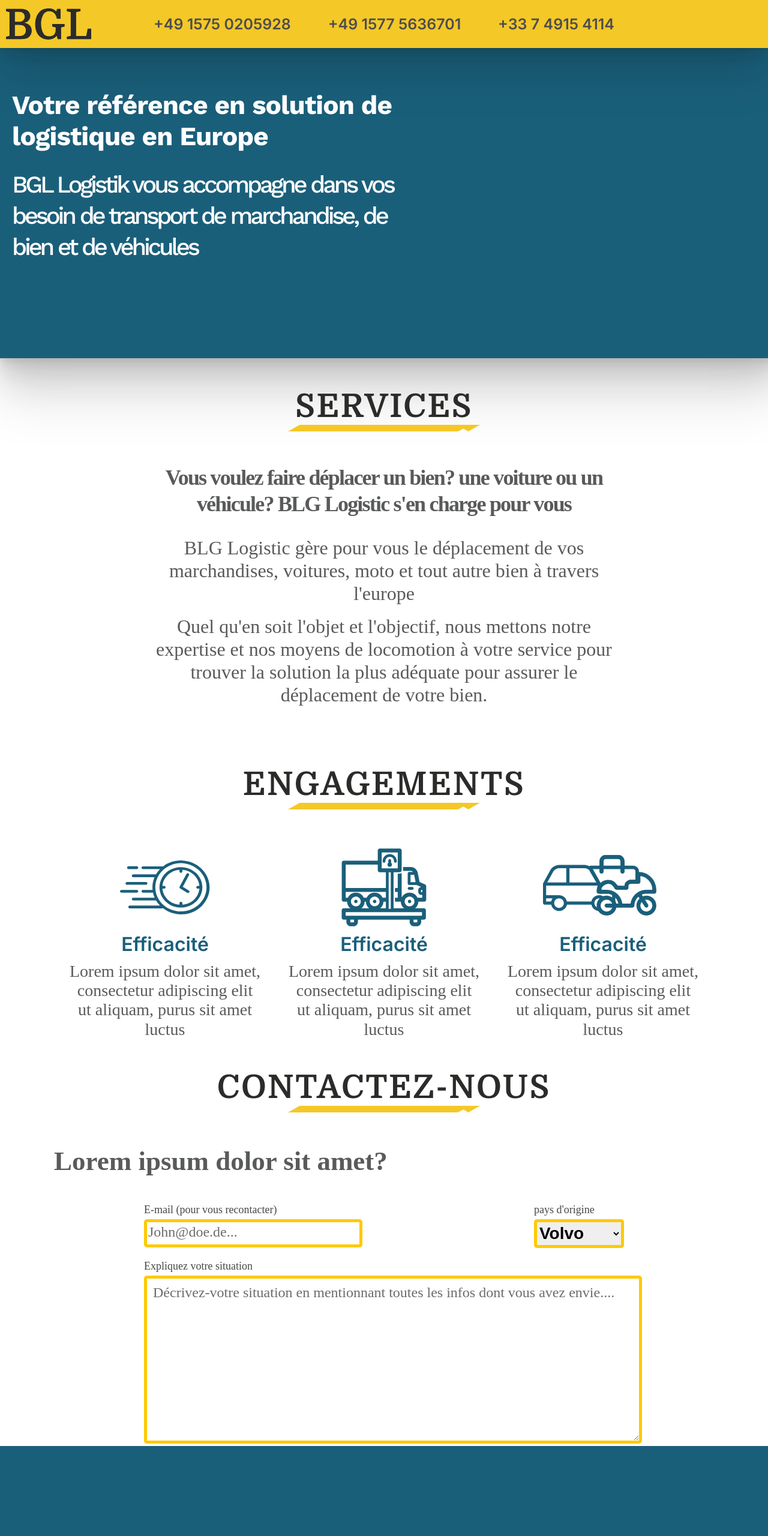
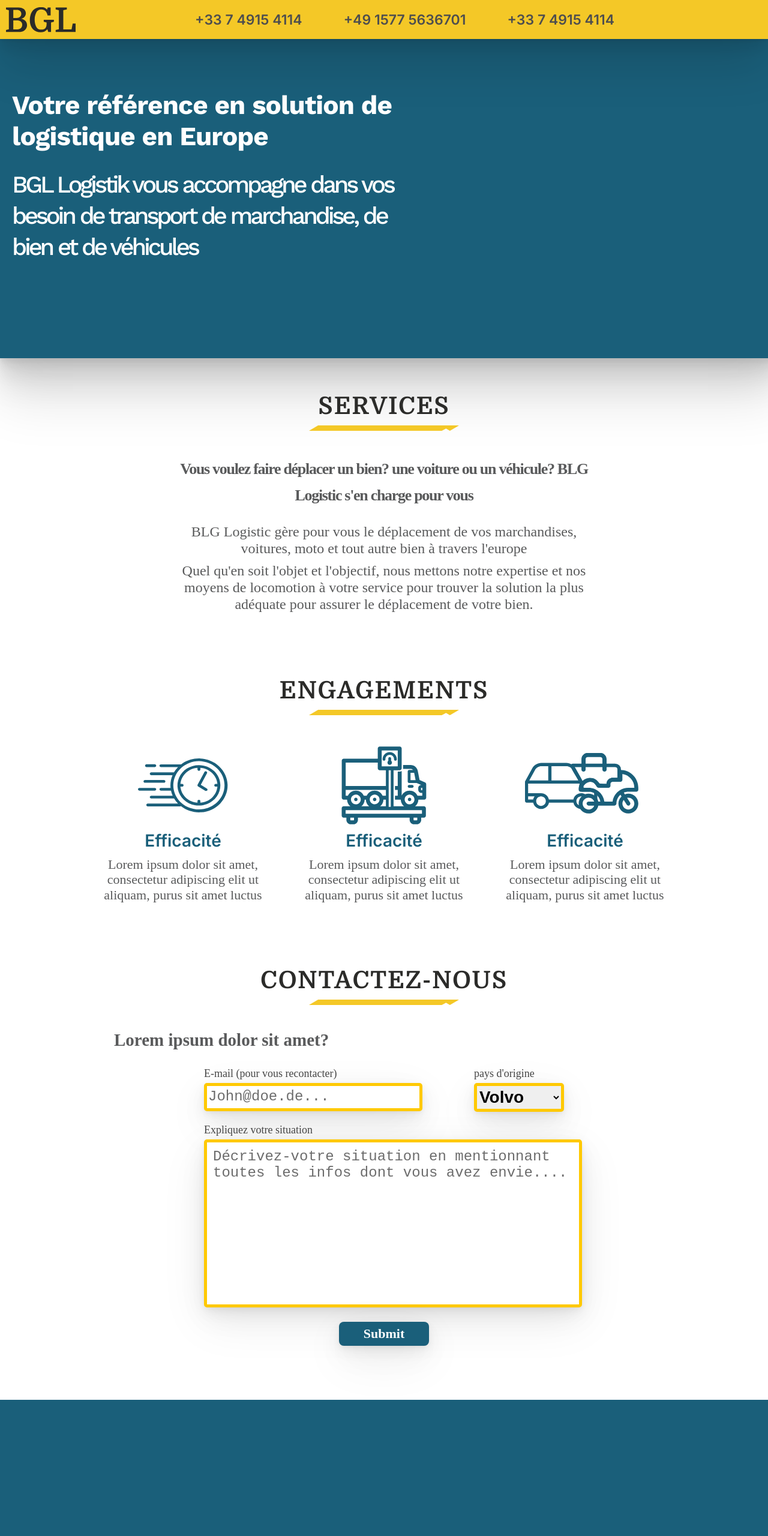
Before and after one commit to mezzLMC/bglogistic.de, a website built with Vite: page index.html in a window 1280 px wide. Shown: the top 2560 px of the page at 60% size. Built offline with nearby package versions, Linux system fonts and the light colour scheme; a web font is replaced by a local one.

Commit message:
preparing for dist

```diff
--- a/index.html
+++ b/index.html
@@ -13,9 +13,10 @@
     <div id="header">
       <img src="./assets/BGL.svg" alt="" id="blg-logo">
       <div id="contact-bar">
-        <p class="contacts">+49 1575 0205928</p>
-        <p class="contacts">+49 1577 5636701</p>
-        <p class="contacts">+33 7 4915 4114</p>
+        <p class="contacts"></p>
+        <p class="contacts"><a href="tel:+4915750205928">+33 7 4915 4114</a></p>
+        <p class="contacts"><a href="tel:+4915775636701">+49 1577 5636701</a></p>
+        <p class="contacts"><a href="tel:+33749154114">+33 7 4915 4114</a></p>
       </div>
     </div>
     <div id="hero">
@@ -77,6 +78,9 @@
           <label for="text">Expliquez votre situation</label>
           <textarea name="" id="text" placeholder="Décrivez-votre situation en mentionnant toutes les infos dont vous avez envie...."></textarea>
         </div>
+        <div style="width: 100%;position: relative;height: 150px">
+          <button id="contact-submit">Submit</button>
+        </div>
       </div>
     </div>
     <div id="footer"></div>
--- a/main.js
+++ b/main.js
@@ -1,6 +1 @@
 import './style.css'
-
-document.querySelector('#app').innerHTML = `
-  <h1>Hello Vite!</h1>
-  <a href="https://vitejs.dev/guide/features.html" target="_blank">Documentation</a>
-`
--- a/style.css
+++ b/style.css
@@ -101,14 +101,23 @@ body{
   width: 60%;
   position: absolute;
   left: 50%;
-  transform: translateX(-50%);
+  top: 50%;
+  transform: translateY(-50%) translateX(-50%);
 }
+
 .contacts{
   font-family: "Inter", serif;
   font-weight: 600;
   font-size: 25px;
   line-height: 30px;
   color: #4E4E4E;
+}
+.contacts a{
+  text-decoration: none;
+  color: inherit;
+}
+.contacts a:hover{
+  text-decoration: underline;
 }
 .contacts::before{
   content: "";
@@ -168,7 +177,7 @@ body{
 .category::after{
   display: block;
   content: '';
-  width: 320px;
+  width: auto;
   height: 13px;
   margin: auto;
   background: url("./assets/underline.svg") no-repeat center;
@@ -180,10 +189,13 @@ body{
   color: #595A5B;
   font-family: Gotham, serif;
   font-style: normal;
-  margin-top: 50px;
+  margin-top: 100px;
   position: relative;
   left: 50%;
   transform: translateX(-50%);
+}
+#services:nth-child(1){
+  margin-top: 50px
 }
 #services p:nth-child(4){
   margin-top: -15px;
@@ -248,9 +260,10 @@ input, select, textarea{
   border: 5px solid #FFC900;
   border-radius: 5px;
   outline: none !important;
+  box-shadow: 0px 24px 80px rgba(0, 0, 0, 0.07), 0px 15.5556px 46.8519px rgba(0, 0, 0, 0.0531481), 0px 9.24444px 25.4815px rgba(0, 0, 0, 0.0425185), 0px 4.8px 13px rgba(0, 0, 0, 0.035), 0px 1.95556px 6.51852px rgba(0, 0, 0, 0.0274815), 0px 0.444444px 3.14815px rgba(0, 0, 0, 0.0168519);
 }
 input::placeholder, textarea::placeholder{
-  font-family: Gotham;
+  font-family: Gotham, monospace;
   font-size: 24px;
   color: #6C6C6C;
   letter-spacing: 4.5%;
@@ -269,7 +282,7 @@ label {
   font-family: Gotham;
   font-weight: bold;
   letter-spacing: -5%;
-  font-size: 45px;
+  font-size: 29px;
   margin-left: -150px;
 }
 
@@ -290,16 +303,33 @@ label {
   height: 250px;
   padding: 10px;
   font-size: 18px;
+  resize: none;
+}
+
+#contact-submit{
+    border-radius: 8px;
+    background-color: var(--blue);
+    border: none;
+    height: 40px;
+    width: 150px;
+    position: absolute;
+    left: 50%;
+    transform: translateX(-50%);
+    margin-top: 20px;
+    margin-bottom: 50px;
+    color: white;
+    font-family: Gotham;
+    font-weight: bold;
+    font-size: 22px;
+    box-shadow: 0px 24px 80px rgba(0, 0, 0, 0.07), 0px 15.5556px 46.8519px rgba(0, 0, 0, 0.0531481), 0px 9.24444px 25.4815px rgba(0, 0, 0, 0.0425185), 0px 4.8px 13px rgba(0, 0, 0, 0.035), 0px 1.95556px 6.51852px rgba(0, 0, 0, 0.0274815), 0px 0.444444px 3.14815px rgba(0, 0, 0, 0.0168519);
+
 }
 
 #footer{
   background-color: var(--blue);
   width: 100%;
-  height: 500px;
+  height: 400px;
 }
-
-
-
 
 
 
@@ -350,6 +380,7 @@ label {
 
   .category::after{
     width: auto;
+
   }
   .category{
     font-size: 45px;
@@ -392,21 +423,54 @@ label {
     font-size: 25px;
     line-height: 30px;
   }
+  #mail{
+    width:100%;
+    padding-left: 10px;
+  }
+  label{
+    margin-top: 25px;
+  }
+  #contact-text{
+    margin-left: 0;
+  }
+  #text{
+    font-size: 18px;
+    height: 200px;
+  }
+  #text::placeholder, #mail::placeholder{
+    font-size: 18px;
+  }
+  input, select, textarea{
+    border-width: 4px;
+  }
+  #country{
+    font-size: 20px;
+  }
 }
 
 @media only screen  and (min-width : 1224px) {
+  #header{
+    height: 65px;
+  }
+  .contacts{
+    font-size: 23px;
+  }
+  .category{
+    font-size: 40px;
+  }
   #hero{
     margin-top: 0;
   }
   #services-question{
-    font-size: 36px;
-    margin-bottom: 5px;
+    font-size: 26px;
+    margin-bottom: 0;
   }
   .services-text{
-    font-size: 32px;
+    font-size: 24px;
+    line-height: 28px;
   }
   .category-content{
-    max-width: 800px;
+    max-width: 700px;
   }
   .engagements-icon img{
     max-width: 150px;
@@ -415,19 +479,25 @@ label {
     max-width: 200px;
   }
   .engagements-name{
-    font-size: 32px;
+    font-size: 28px;
     font-weight: 700;
   }
   .engagements-text{
-    font-size: 28px;
+    font-size: 22px;
     font-weight: 500;
   }
   #engagements{
-    min-width: 1050px !important;
+    min-width: 950px !important;
   }
   .engagements-col{
-    max-width: 320px;
+    max-width: 280px;
     margin-top: 0;
     text-align: left;
   }
+  .category::after{
+    width: 250px;
+  }
+  #contact{
+    max-width: 600px;
+  }
 }
```
